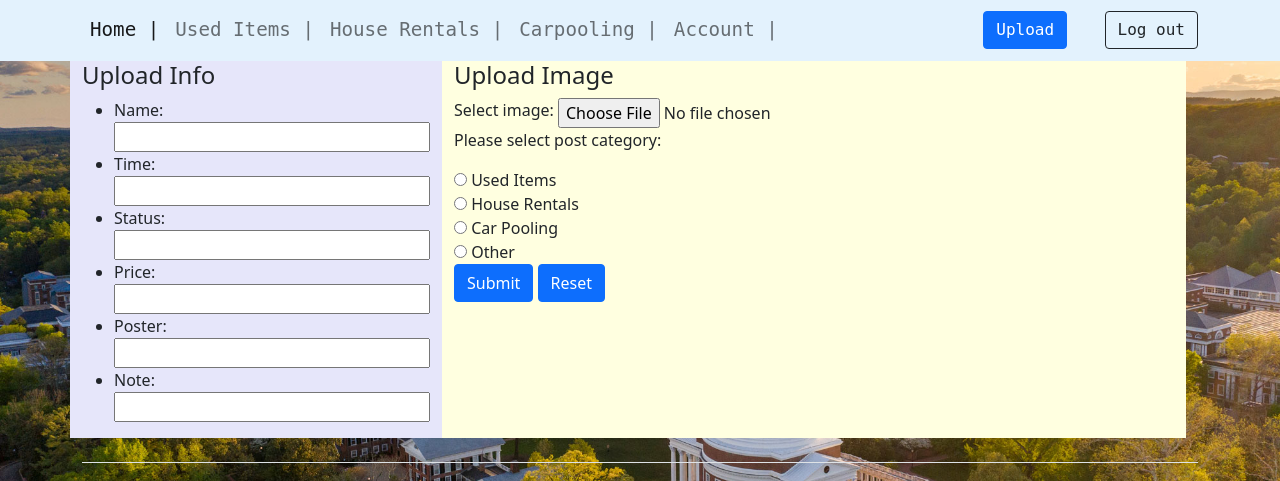
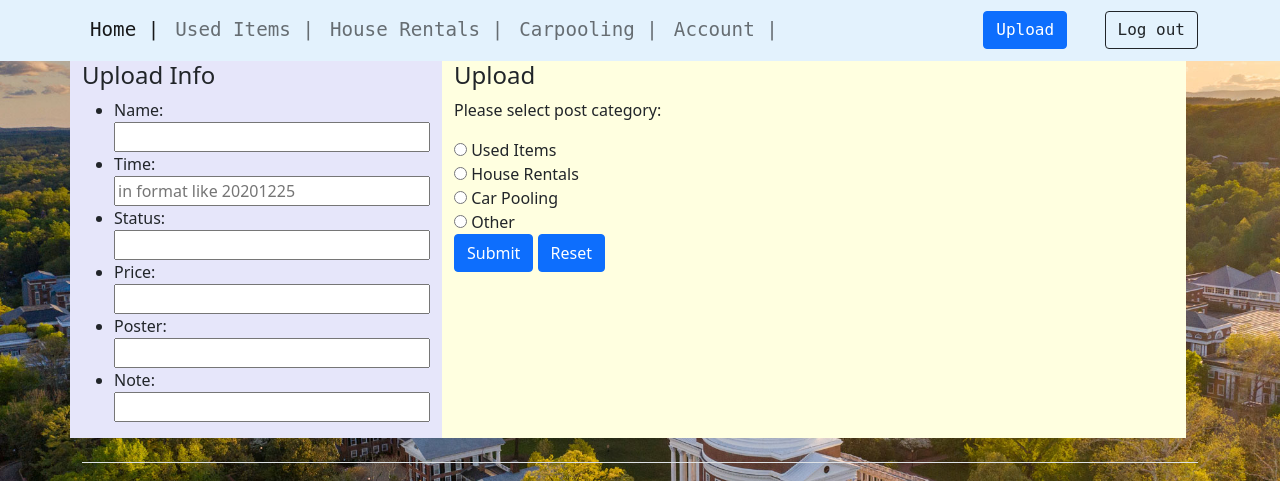
Before and after one commit to YanchengZhou/CS4640_Project, a PHP site: page /templates/uploadpage.php in a window 1280 px wide. Shown: the top 481 px of the page. Run offline with PHP 8.4, Linux system fonts and the light colour scheme; some libraries are stand-ins or nearby versions.

Commit message:
implemented upload's database function

```diff
--- a/sprint3/classes/Config.php
+++ b/sprint3/classes/Config.php
@@ -3,8 +3,8 @@
 class Config {
     public static $db = [
         "host" => "localhost",
-        "user" => "root",
-        "pass" => "",
+        "user" => "amogus",
+        "pass" => "58188789",
         "database" => "cs4640"
     ];
 }
--- a/sprint3/templates/uploadpage.php
+++ b/sprint3/templates/uploadpage.php
@@ -51,43 +51,43 @@
         </nav>
 
         <section class="container">
-            <form action="?command=upload" id = "uploadpageform">
+            <form action="?command=upload" method="post">
                 <div class="row">
                     <div class= "col-4">
                         <h4>Upload Info</h4>
                             <ul>
                               <li>
                                   <label for="name">Name:</label><br>
-                                  <input style="width: 100%" type="text" id="name" name="itemname">
+                                  <input style="width: 100%" type="text" maxlength="30" id="name" name="itemname" required>
                               </li>
                               <li>
                                   <label for="time">Time:</label>
-                                  <input style="width: 100%" type="text" id="time" name="time">
+                                  <input style="width: 100%" type="text" maxlength="30" id="time" name="time" placeholder="in format like 20201225" required>
                               </li>
                               <li>
                                   <label for="status">Status:</label><br>
-                                  <input style="width: 100%" type="text" id="status" name="status">
+                                  <input style="width: 100%" type="text" maxlength="100" id="status" name="status" required>
                               </li>
                               <li>
                                   <label for="price">Price:</label>
-                                  <input style="width: 100%" type="text" id="price" name="price">
+                                  <input style="width: 100%" type="text" maxlength="6" id="price" name="price" required>
                               </li>
                               <li>
                                   <label for="poster">Poster:</label>
-                                  <input style="width: 100%" type="text" id="poster" name="poster">
+                                  <input style="width: 100%" type="text" maxlength="100" id="poster" name="poster" required>
                               </li>
                               <li>
                                   <label for="note">Note:</label>
-                                  <input style="width: 100%" type="text" id="note" name="note">
+                                  <input style="width: 100%" type="text" maxlength="100" id="note" name="note" required>
                               </li>
                             </ul>
                     </div>
                     <div class= "col-8">
-                        <h4>Upload Image</h4>
-                          <label for="img">Select image:</label>
-                          <input type="file" id="img" name="img" accept="image/*">
+                        <h4>Upload </h4>
+                          <!-- <label for="img">Select image:</label>
+                          <input type="file" id="img" name="img" accept="image/*"> -->
                           <p>Please select post category:</p>
-                          <input type="radio" id="Items" name="category" value="Items">
+                          <input type="radio" id="Items" name="category" value="Items" required>
                           <label for="Items">Used Items</label><br>
                           <input type="radio" id="Rentals" name="category" value="Rentals">
                           <label for="Rentals">House Rentals</label><br>
```
Also changed, not shown: sprint3/classes/connectController.php (+25 -16 lines), sprint3/index.php (+5 -5 lines).
